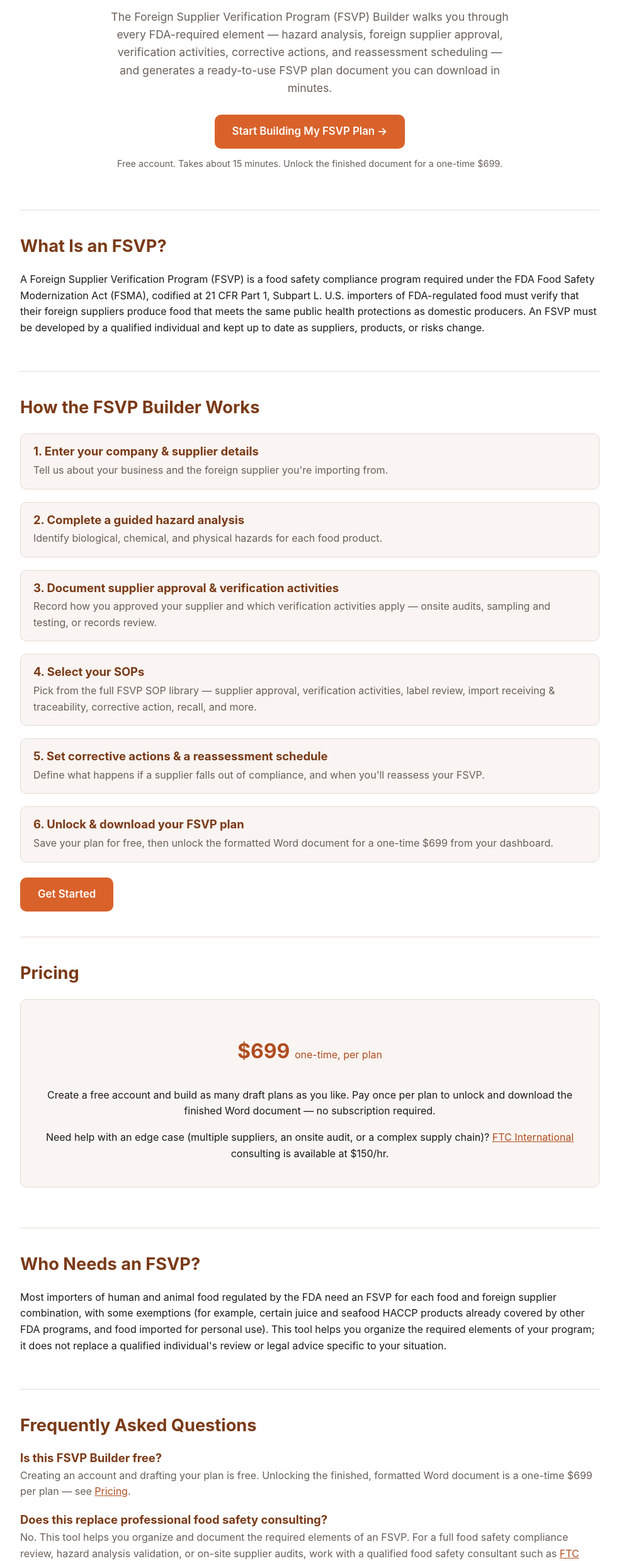
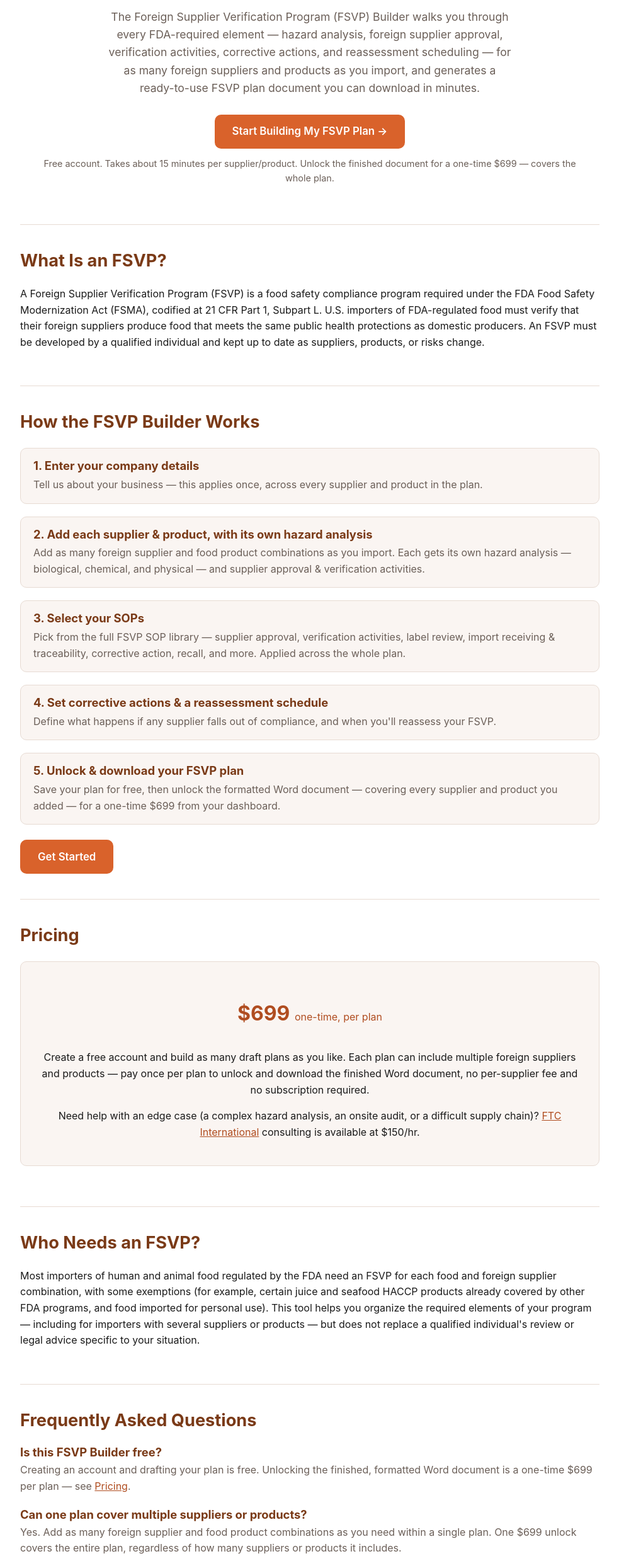
Before and after one commit to WalterDull/FSVP-Builder, a website: page public/index.html in a window 1280 px wide. Shown: the part 191-2669 px from the top of the page at 63% size, without its empty margins (148-1131 px from the left). Drawn offline with Linux system fonts and the light colour scheme.

Commit message:
Advertise multi-supplier/product support on landing page

```diff
--- a/public/index.html
+++ b/public/index.html
@@ -6,7 +6,7 @@
 
   <!-- ===================== PRIMARY SEO TAGS ===================== -->
   <title>FSVP Builder | Build Your FDA Foreign Supplier Verification Program Plan Online</title>
-  <meta name="description" content="Build a compliant FDA Foreign Supplier Verification Program (FSVP) plan online in minutes. Free to start guided FSVP wizard covering hazard analysis, supplier verification, and corrective actions — unlock your finished plan for a one-time $699. Built by FTC International, food safety compliance experts.">
+  <meta name="description" content="Build a compliant FDA Foreign Supplier Verification Program (FSVP) plan online in minutes, covering as many foreign suppliers and products as you need. Free to start guided FSVP wizard covering hazard analysis, supplier verification, and corrective actions — unlock your finished plan for a one-time $699. Built by FTC International, food safety compliance experts.">
   <meta name="keywords" content="FSVP, Foreign Supplier Verification Program, FDA FSVP requirements, FSVP plan template, FSVP software, FSMA compliance, food importer compliance, FSVP builder, FSVP wizard, 21 CFR 1 Subpart L">
   <meta name="author" content="FTC International">
   <meta name="robots" content="index, follow, max-image-preview:large">
@@ -15,7 +15,7 @@
   <!-- ===================== OPEN GRAPH / SOCIAL ===================== -->
   <meta property="og:type" content="website">
   <meta property="og:title" content="FSVP Builder | Build Your FDA FSVP Plan Online">
-  <meta property="og:description" content="Create a compliant FSVP plan step by step: hazard analysis, supplier approval, verification activities, corrective actions, and reassessment — download a ready-to-use document.">
+  <meta property="og:description" content="Create a compliant FSVP plan step by step: hazard analysis, supplier approval, verification activities, corrective actions, and reassessment — covering as many suppliers and products as you need, in one plan.">
   <meta property="og:url" content="https://fsvp.ftcinternational.com/">
   <meta property="og:site_name" content="FSVP Builder">
   <meta property="og:image" content="https://fsvp.ftcinternational.com/images/og-cover.png">
@@ -23,7 +23,7 @@
 
   <meta name="twitter:card" content="summary_large_image">
   <meta name="twitter:title" content="FSVP Builder | Build Your FDA FSVP Plan Online">
-  <meta name="twitter:description" content="Guided wizard for building an FDA-required FSVP plan. Free to start; unlock your finished document for a one-time $699.">
+  <meta name="twitter:description" content="Guided wizard for building an FDA-required FSVP plan covering multiple suppliers and products. Free to start; unlock your finished document for a one-time $699.">
   <meta name="twitter:image" content="https://fsvp.ftcinternational.com/images/og-cover.png">
 
   <link rel="icon" href="/images/favicon.svg" type="image/svg+xml">
@@ -38,7 +38,7 @@
     "applicationCategory": "BusinessApplication",
     "operatingSystem": "Web",
     "url": "https://fsvp.ftcinternational.com/",
-    "description": "A guided online tool for building an FDA Foreign Supplier Verification Program (FSVP) plan, covering hazard analysis, supplier approval, verification activities, corrective actions, and reassessment scheduling. Free to start; a one-time $699 fee unlocks the finished document.",
+    "description": "A guided online tool for building an FDA Foreign Supplier Verification Program (FSVP) plan covering as many foreign suppliers and products as needed, including hazard analysis, supplier approval, verification activities, corrective actions, and reassessment scheduling. Free to start; a one-time $699 fee unlocks the finished document.",
     "offers": {
       "@type": "Offer",
       "price": "699.00",
@@ -79,6 +79,14 @@
           "@type": "Answer",
           "text": "An FSVP plan generally documents a hazard analysis, supplier approval criteria, the verification activities used to confirm supplier compliance, corrective action procedures, and a reassessment schedule, developed by a qualified individual."
         }
+      },
+      {
+        "@type": "Question",
+        "name": "Can one FSVP plan cover multiple suppliers or products?",
+        "acceptedAnswer": {
+          "@type": "Answer",
+          "text": "Yes. Add as many foreign supplier and food product combinations as you need within a single plan. One $699 unlock covers the entire plan, regardless of how many suppliers or products it includes."
+        }
       }
     ]
   }
@@ -104,11 +112,12 @@
       <p class="hero-sub">
         The Foreign Supplier Verification Program (FSVP) Builder walks you through every
         FDA-required element — hazard analysis, foreign supplier approval, verification
-        activities, corrective actions, and reassessment scheduling — and generates a
-        ready-to-use FSVP plan document you can download in minutes.
+        activities, corrective actions, and reassessment scheduling — for as many foreign
+        suppliers and products as you import, and generates a ready-to-use FSVP plan
+        document you can download in minutes.
       </p>
       <a href="/signup.html" class="cta-primary">Start Building My FSVP Plan &rarr;</a>
-      <p class="hero-note">Free account. Takes about 15 minutes. Unlock the finished document for a one-time $699.</p>
+      <p class="hero-note">Free account. Takes about 15 minutes per supplier/product. Unlock the finished document for a one-time $699 — covers the whole plan.</p>
     </section>
 
     <section id="what-is-fsvp" class="section">
@@ -127,28 +136,24 @@
       <h2>How the FSVP Builder Works</h2>
       <ol class="steps-list">
         <li>
-          <h3>1. Enter your company &amp; supplier details</h3>
-          <p>Tell us about your business and the foreign supplier you're importing from.</p>
+          <h3>1. Enter your company details</h3>
+          <p>Tell us about your business — this applies once, across every supplier and product in the plan.</p>
         </li>
         <li>
-          <h3>2. Complete a guided hazard analysis</h3>
-          <p>Identify biological, chemical, and physical hazards for each food product.</p>
+          <h3>2. Add each supplier &amp; product, with its own hazard analysis</h3>
+          <p>Add as many foreign supplier and food product combinations as you import. Each gets its own hazard analysis — biological, chemical, and physical — and supplier approval &amp; verification activities.</p>
         </li>
         <li>
-          <h3>3. Document supplier approval &amp; verification activities</h3>
-          <p>Record how you approved your supplier and which verification activities apply — onsite audits, sampling and testing, or records review.</p>
+          <h3>3. Select your SOPs</h3>
+          <p>Pick from the full FSVP SOP library — supplier approval, verification activities, label review, import receiving &amp; traceability, corrective action, recall, and more. Applied across the whole plan.</p>
         </li>
         <li>
-          <h3>4. Select your SOPs</h3>
-          <p>Pick from the full FSVP SOP library — supplier approval, verification activities, label review, import receiving &amp; traceability, corrective action, recall, and more.</p>
+          <h3>4. Set corrective actions &amp; a reassessment schedule</h3>
+          <p>Define what happens if any supplier falls out of compliance, and when you'll reassess your FSVP.</p>
         </li>
         <li>
-          <h3>5. Set corrective actions &amp; a reassessment schedule</h3>
-          <p>Define what happens if a supplier falls out of compliance, and when you'll reassess your FSVP.</p>
-        </li>
-        <li>
-          <h3>6. Unlock &amp; download your FSVP plan</h3>
-          <p>Save your plan for free, then unlock the formatted Word document for a one-time $699 from your dashboard.</p>
+          <h3>5. Unlock &amp; download your FSVP plan</h3>
+          <p>Save your plan for free, then unlock the formatted Word document — covering every supplier and product you added — for a one-time $699 from your dashboard.</p>
         </li>
       </ol>
       <a href="/signup.html" class="cta-primary">Get Started</a>
@@ -158,8 +163,8 @@
       <h2>Pricing</h2>
       <div class="pricing-note">
         <p class="price">$699 <span style="font-size:1rem;font-weight:400;">one-time, per plan</span></p>
-        <p>Create a free account and build as many draft plans as you like. Pay once per plan to unlock and download the finished Word document — no subscription required.</p>
-        <p>Need help with an edge case (multiple suppliers, an onsite audit, or a complex supply chain)? <a href="https://ftcinternational.com" rel="noopener">FTC International</a> consulting is available at $150/hr.</p>
+        <p>Create a free account and build as many draft plans as you like. Each plan can include multiple foreign suppliers and products — pay once per plan to unlock and download the finished Word document, no per-supplier fee and no subscription required.</p>
+        <p>Need help with an edge case (a complex hazard analysis, an onsite audit, or a difficult supply chain)? <a href="https://ftcinternational.com" rel="noopener">FTC International</a> consulting is available at $150/hr.</p>
       </div>
     </section>
 
@@ -170,8 +175,9 @@
         food and foreign supplier combination, with some exemptions (for example, certain
         juice and seafood HACCP products already covered by other FDA programs, and
         food imported for personal use). This tool helps you organize the required
-        elements of your program; it does not replace a qualified individual's review or
-        legal advice specific to your situation.
+        elements of your program — including for importers with several suppliers or
+        products — but does not replace a qualified individual's review or legal advice
+        specific to your situation.
       </p>
     </section>
 
@@ -180,6 +186,10 @@
       <div class="faq-item">
         <h3>Is this FSVP Builder free?</h3>
         <p>Creating an account and drafting your plan is free. Unlocking the finished, formatted Word document is a one-time $699 per plan — see <a href="#pricing">Pricing</a>.</p>
+      </div>
+      <div class="faq-item">
+        <h3>Can one plan cover multiple suppliers or products?</h3>
+        <p>Yes. Add as many foreign supplier and food product combinations as you need within a single plan. One $699 unlock covers the entire plan, regardless of how many suppliers or products it includes.</p>
       </div>
       <div class="faq-item">
         <h3>Does this replace professional food safety consulting?</h3>
@@ -192,7 +202,7 @@
       </div>
       <div class="faq-item">
         <h3>How long does it take to build a plan?</h3>
-        <p>Most users complete the guided wizard in about 15 minutes per supplier/product combination.</p>
+        <p>Most users complete the guided wizard in about 15 minutes per supplier/product combination added to the plan.</p>
       </div>
     </section>
 
@@ -213,7 +223,7 @@
       <div>
         <div class="footer-brand-row"><img src="/images/ftc-logo-light.svg" alt="FTC International" class="brand-logo"></div>
         <p class="brand" style="font-size:1rem;">FSVP Builder</p>
-        <p>Guided drafting for Foreign Supplier Verification Program plans. Free to draft, $699 one-time to unlock.</p>
+        <p>Guided drafting for Foreign Supplier Verification Program plans, covering multiple suppliers and products per plan. Free to draft, $699 one-time to unlock.</p>
       </div>
       <div>
         <h4>Resources</h4>
```
